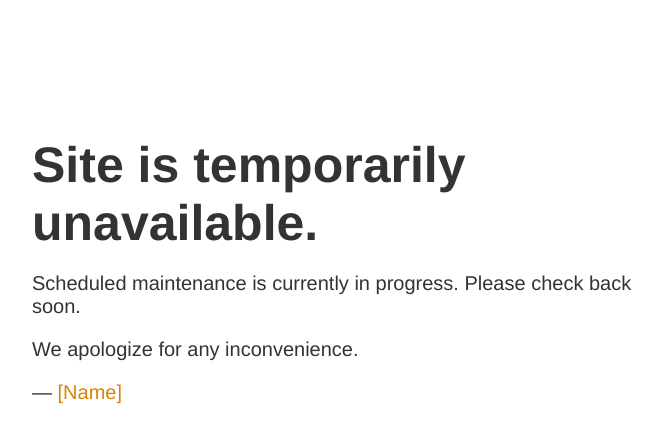
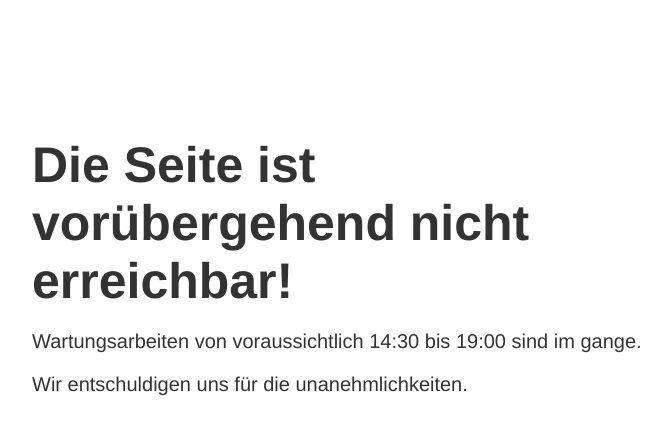
Before and after one commit to flakesystems/maintenance-page, a plain HTML site: page index.html in a window 1280 px wide. Shown: the whole page, without its empty margins (283-954 px from the left). Drawn offline with Linux system fonts and the light colour scheme.

Commit message:
Update index.html

```diff
--- a/index.html
+++ b/index.html
@@ -1,7 +1,7 @@
 <!DOCTYPE html>
 <html>
     <head>
-        <title>Site is down for maintenance</title>
+        <title>Wegen Wartungsarbeiten nicht verfügbar</title>
         <meta http-equiv="Content-Type" content="text/html; charset=UTF-8">
         <meta name="viewport" content="width=device-width, initial-scale=1" />
         <style type="text/css">
@@ -17,10 +17,9 @@
     </head>
     <body>
         <article>
-            <h1>Site is temporarily unavailable.</h1>
-            <p>Scheduled maintenance is currently in progress. Please check back soon.</p>
-            <p>We apologize for any inconvenience.</p>
-            <p id="signature">&mdash; <a href="mailto:[Email]">[Name]</a></p>
+            <h1>Die Seite ist vorübergehend nicht erreichbar!</h1>
+            <p>Wartungsarbeiten von voraussichtlich 14:30 bis 19:00 sind im gange.</p>
+            <p>Wir entschuldigen uns für die unanehmlichkeiten.</p>
         </article>
     </body>
 </html>
```
